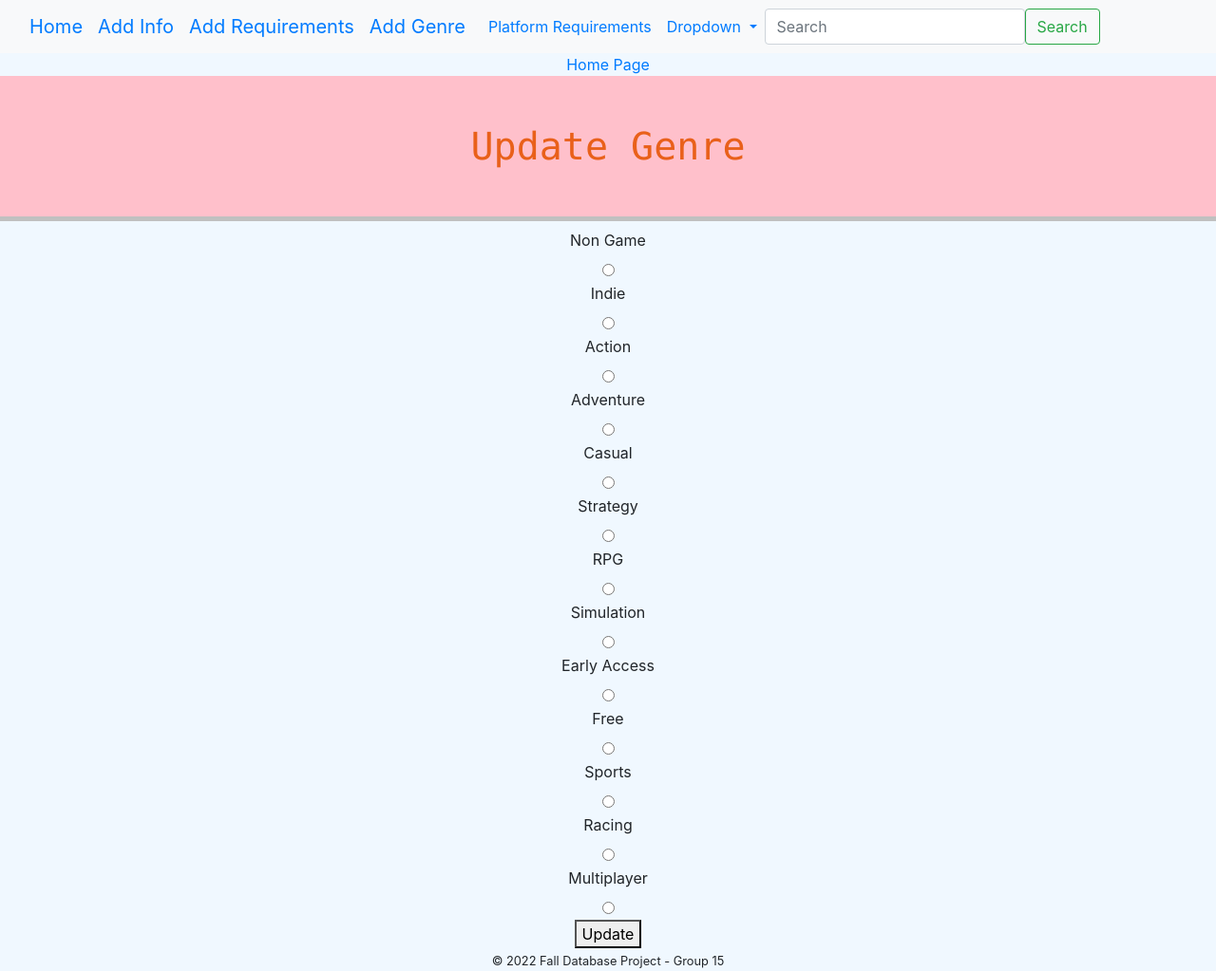
After one commit to itudb2215/itudb2215, a Flask app: page /update-genre/1 in a window 1280 px wide. The commit adds this page. Shown: the whole page at 95% size. Run offline with Flask 2, Linux system fonts and the light colour scheme; a database or web service that is not in the repository returns one stand-in record (values such as "Sample title"); some libraries are stand-ins or nearby versions.

Commit message:
Add update_genre

```diff
--- a/project_flask/server.py
+++ b/project_flask/server.py
@@ -22,6 +22,7 @@ def create_app(debug=True):
     app.add_url_rule("/delete-info/<gameinfo_Id>", view_func=views.info_delete_page)
     app.add_url_rule("/delete-requirements/<platform_Id>", view_func=views.requirements_delete_page)
     app.add_url_rule("/delete-genre/<genre_Id>", view_func=views.genre_delete_page)
+    app.add_url_rule("/update-genre/<game_id>", view_func=views.update_genre_page)
 
 
 
--- /dev/null
+++ b/project_flask/templates/update_genre.html
@@ -0,0 +1,107 @@
+{% extends "layout.html" %}
+{% block title %}Update Genre{% endblock %}
+{% block content %}
+    <h1 class="title  has-text-info-dark">Update Genre</h1>  <!--Add game name info-->
+
+    <form action="" method="post" name="update_genre_page">
+
+        <div class="field">
+            <label for="title" class="label">Non Game</label>
+            <div class="control">
+              <input type="radio" name="GenreIsNonGame" class="input" />
+            </div>
+          </div>
+
+          <div class="field">
+            <label for="title" class="label">Indie</label>
+            <div class="control">
+              <input type="radio" name="GenreIsIndie" class="input" />
+            </div>
+          </div>
+
+          <div class="field">
+            <label for="title" class="label">Action</label>
+            <div class="control">
+              <input type="radio" name="GenreIsAction" class="input" />
+            </div>
+          </div>
+
+          <div class="field">
+            <label for="title" class="label">Adventure</label>
+            <div class="control">
+              <input type="radio" name="GenreIsAdventure" class="input" />
+            </div>
+          </div>
+
+          <div class="field">
+            <label for="title" class="label">Casual</label>
+            <div class="control">
+              <input type="radio" name="GenreIsCasual" class="input" />
+            </div>
+          </div>
+
+          <div class="field">
+            <label for="title" class="label">Strategy</label>
+            <div class="control">
+              <input type="radio" name="GenreIsStrategy" class="input" />
+            </div>
+          </div>
+
+          <div class="field">
+            <label for="title" class="label">RPG</label>
+            <div class="control">
+              <input type="radio" name="GenreIsRPG" class="input" />
+            </div>
+          </div>
+
+          <div class="field">
+            <label for="title" class="label">Simulation</label>
+            <div class="control">
+              <input type="radio" name="GenreIsSimulation" class="input" />
+            </div>
+          </div>
+
+          <div class="field">
+            <label for="title" class="label">Early Access</label>
+            <div class="control">
+              <input type="radio" name="GenreIsEarlyAccess" class="input" />
+            </div>
+          </div>
+
+          <div class="field">
+            <label for="title" class="label">Free</label>
+            <div class="control">
+              <input type="radio" name="GenreIsFreeToPlay" class="input" />
+            </div>
+          </div>
+
+
+          <div class="field">
+            <label for="title" class="label">Sports</label>
+            <div class="control">
+              <input type="radio" name="GenreIsSports" class="input" />
+            </div>
+          </div>
+
+          <div class="field">
+            <label for="title" class="label">Racing</label>
+            <div class="control">
+              <input type="radio" name="GenreIsRacing" class="input" />
+            </div>
+          </div>
+
+
+          <div class="field">
+            <label for="title" class="label">Multiplayer</label>
+            <div class="control">
+              <input type="radio" name="GenreIsMassivelyMultiplayer" class="input" />
+            </div>
+          </div>
+
+      <div class="field is-grouped">
+        <div class="control">
+          <button class="button is-primary is-medium">Update</button>
+        </div>
+      </div>
+    </form>
+{% endblock %}
--- a/project_flask/views.py
+++ b/project_flask/views.py
@@ -5,7 +5,7 @@ from games import Additional
 from games import Requirements
 from games import Genre
 
-from flask import render_template, redirect, request, url_for
+from flask import render_template, redirect, request, url_for, current_app
 
 def home_page():
     db = Database(get_db())
@@ -33,7 +33,7 @@ def games_page(game_id):
         game_tags = db.get_game_tags(game_id)
         return render_template("games.html", selected_game=game, additional=additional, adds=adds, genre=genre, requirements=requirements, reviews=reviews, game_tags=game_tags)
     else:
-        db.delete_info(int(info_key))
+        db.delete_info(int(gameinfo_Id))
         return redirect(url_for("home_page"))
 
 
@@ -61,16 +61,17 @@ def info_add_page():
             "info_edit.html", values=values
         )
     else:
-        _gameinfo_id = request.form["gameinfo_id"]
-        _game_id = request.form["game_id"]
-        _background = request.form["background"]
-        _headerimage = request.form["headerimage"]
-        _supporturl = request.form["supporturl"]
-        _website = request.form["website"]
-        _recomendationcount = request.form["recomendationcount"]
-        _steamspyowners = request.form["steamspyowners"]
-        _steamspyplayersestimate = request.form["steamspyplayersestimate"]
+        _gameinfo_id = request.form.data["gameinfo_id"]
+        _game_id = request.form.data["game_id"]
+        _background = request.form.data["background"]
+        _headerimage = request.form.data["headerimage"]
+        _supporturl = request.form.data["supporturl"]
+        _website = request.form.data["website"]
+        _recomendationcount = request.form.data["recomendationcount"]
+        _steamspyowners = request.form.data["steamspyowners"]
+        _steamspyplayersestimate = request.form.data["steamspyplayersestimate"]
         info = Additional(_gameinfo_id, _game_id, _background, _headerimage, _supporturl, _website, _recomendationcount, _steamspyowners, steamspyplayersestimate = int(_steamspyplayersestimate) if _steamspyplayersestimate else None)
+        #db = current_app.config["db"]
         db = Database(get_db())
         info_key = db.add_info(info)
         return redirect(url_for("games_page", info_key=info_key))
@@ -82,16 +83,17 @@ def requirements_add_page():
             "requirements_edit.html", values=values
         )
     else:
-        _platform_id = request.form["platform_id"]
-        _game_id = request.form["game_id"]
-        _response_id = request.form["response_id"]
-        _platformwindows = request.form["platformwindows"]
-        _platformlinux = request.form["platformlinux"]
-        _platformmac = request.form["platformmac"]
-        _pcminreqtext = request.form["pcminreqtext"]
-        _linuxminreqtext = request.form["linuxminreqtext"]
-        _macminreqtext = request.form["macminreqtext"]
+        _platform_id = request.form.data["platform_id"]
+        _game_id = request.form.data["game_id"]
+        _response_id = request.form.data["response_id"]
+        _platformwindows = request.form.data["platformwindows"]
+        _platformlinux = request.form.data["platformlinux"]
+        _platformmac = request.form.data["platformmac"]
+        _pcminreqtext = request.form.data["pcminreqtext"]
+        _linuxminreqtext = request.form.data["linuxminreqtext"]
+        _macminreqtext = request.form.data["macminreqtext"]
         requirements = Requirements(_platform_id, _game_id, _response_id, _platformwindows, _platformlinux, _platformmac, _pcminreqtext, _linuxminreqtext, _macminreqtext)
+        #db = current_app.config["db"]
         db = Database(get_db())
         requirements_key = db.add_reqirements(requirements)
         return redirect(url_for("games_page", requirements_key=requirements_key))
@@ -104,25 +106,26 @@ def genre_add_page():
             "genre_edit.html", values=values
         )
     else:
-        _genre_id = request.form["genre_id"]
-        _game_id = request.form["game_id"]
-        _GenreIsNonGame = request.form["GenreIsNonGame"]
-        _GenreIsIndie = request.form["GenreIsIndie"]
-        _GenreIsAction = request.form["GenreIsAction"]
-        _GenreIsAdventure = request.form["GenreIsAdventure"]
-        _GenreIsCasual = request.form["GenreIsCasual"]
-        _GenreIsStrategy = request.form["GenreIsStrategy"]
-        _GenreIsRPG = request.form["GenreIsRPG"]
-        _GenreIsSimulation = request.form["GenreIsSimulation"]
-        _GenreIsEarlyAccess = request.form["GenreIsEarlyAccess"]
-        _GenreIsFreeToPlay = request.form["GenreIsFreeToPlay"]
-        _GenreIsSports = request.form["GenreIsSports"]
-        _GenreIsRacing = request.form["GenreIsRacing"]
+        _genre_id = request.form.data["genre_id"]
+        _game_id = request.form.data["game_id"]
+        _GenreIsNonGame = request.form.data["GenreIsNonGame"]
+        _GenreIsIndie = request.form.data["GenreIsIndie"]
+        _GenreIsAction = request.form.data["GenreIsAction"]
+        _GenreIsAdventure = request.form.data["GenreIsAdventure"]
+        _GenreIsCasual = request.form.data["GenreIsCasual"]
+        _GenreIsStrategy = request.form.data["GenreIsStrategy"]
+        _GenreIsRPG = request.form.data["GenreIsRPG"]
+        _GenreIsSimulation = request.form.data["GenreIsSimulation"]
+        _GenreIsEarlyAccess = request.form.data["GenreIsEarlyAccess"]
+        _GenreIsFreeToPlay = request.form.data["GenreIsFreeToPlay"]
+        _GenreIsSports = request.form.data["GenreIsSports"]
+        _GenreIsRacing = request.form.data["GenreIsRacing"]
         _GenreIsMassivelyMultiplayer = request.form["GenreIsMassivelyMultiplayer"]
         genre = Genre(_genre_id, _game_id, _GenreIsNonGame, _GenreIsIndie, _GenreIsAction, _GenreIsAdventure, _GenreIsCasual, _GenreIsStrategy, _GenreIsRPG, _GenreIsSimulation, _GenreIsEarlyAccess, _GenreIsFreeToPlay, _GenreIsSports, _GenreIsRacing, _GenreIsMassivelyMultiplayer )
+        #db = current_app.config["db"]
         db = Database(get_db())
         genre_key = db.add_genre(genre)
-        return redirect(url_for("games_page", genre_key=genre_key))
+        return redirect(url_for("games_page", genre_key=genre_key)) #TODO: genre_key değil game_id
 
 def genre_delete_page(genre_Id):
         db = Database(get_db())
@@ -138,3 +141,33 @@ def requirements_delete_page(platform_Id):
         db = Database(get_db())
         db.delete_requirements(platform_Id)
         return redirect(url_for("home_page"))
+
+
+def update_genre_page(game_id): #genre_Id mi game_id mi????
+        #db = current_app.config["db"]
+        db = Database(get_db())
+        genre = db.get_genre(game_id)
+        if request.method == "GET":
+            values = {"genre_id":"","game_id": "", "GenreIsNonGame": "", "GenreIsIndie": "","GenreIsAction": "","GenreIsAdventure": "","GenreIsCasual": "","GenreIsStrategy": "","GenreIsRPG": "","GenreIsSimulation": "","GenreIsEarlyAccess": "","GenreIsFreeToPlay": "","GenreIsSports": "","GenreIsRacing": "","GenreIsMassivelyMultiplayer": ""}
+            return render_template(
+                "update_genre.html", values=values, genre = genre
+            )
+        else:
+            genre_id = request.form["genre_id"]
+            game_id = request.form["game_id"]
+            GenreIsNonGame = request.form.data["GenreIsNonGame"]
+            GenreIsIndie = request.form.data["GenreIsIndie"]
+            GenreIsAction = request.form.data["GenreIsAction"]
+            GenreIsAdventure = request.form.data["GenreIsAdventure"]
+            GenreIsCasual = request.form.data["GenreIsCasual"]
+            GenreIsStrategy = request.form.data["GenreIsStrategy"]
+            GenreIsRPG = request.form.data["GenreIsRPG"]
+            GenreIsSimulation = request.form.data["GenreIsSimulation"]
+            GenreIsEarlyAccess = request.form.data["GenreIsEarlyAccess"]
+            GenreIsFreeToPlay = request.form.data["GenreIsFreeToPlay"]
+            GenreIsSports = request.form.data["GenreIsSports"]
+            GenreIsRacing = request.form.data["GenreIsRacing"]
+            GenreIsMassivelyMultiplayer = request.form.data["GenreIsMassivelyMultiplayer"]
+            #genre = Genre(_GenreIsNonGame, _GenreIsIndie, _GenreIsAction, _GenreIsAdventure, _GenreIsCasual, _GenreIsStrategy, _GenreIsRPG, _GenreIsSimulation, _GenreIsEarlyAccess, _GenreIsFreeToPlay, _GenreIsSports, _GenreIsRacing, _GenreIsMassivelyMultiplayer )
+            db.update_genre(genre_id, game_id, GenreIsNonGame, GenreIsIndie,GenreIsAction, GenreIsAdventure, GenreIsCasual,GenreIsStrategy,GenreIsRPG,GenreIsSimulation,GenreIsEarlyAccess,GenreIsFreeToPlay,GenreIsSports,GenreIsRacing,GenreIsMassivelyMultiplayer)
+            return redirect(url_for("games_page", game_id=game_id)) #TODO: genre_Id değil game_id
```
Also changed, not shown: project_flask/database.py (+9 -0 lines), project_flask/templates/games.html (+24 -21 lines).
